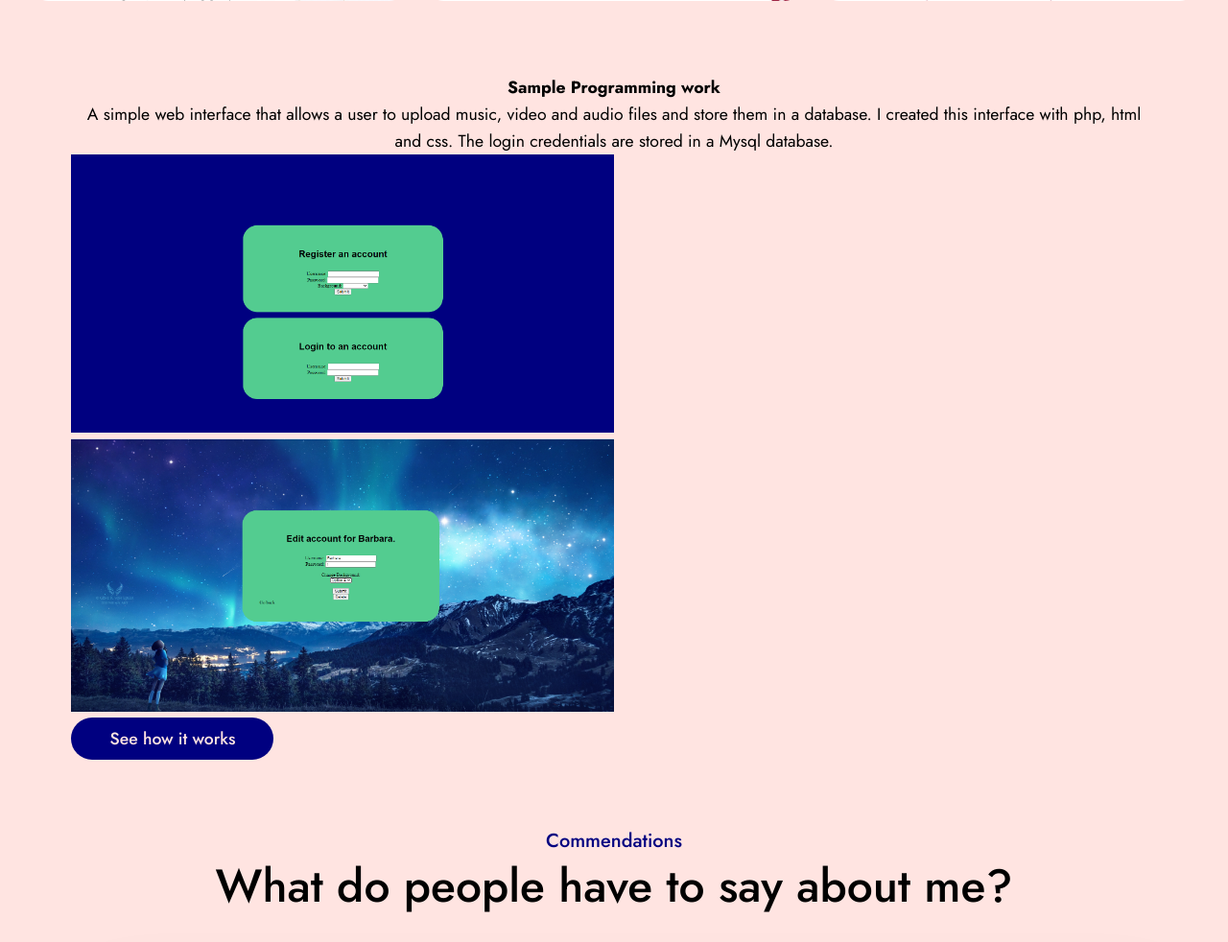
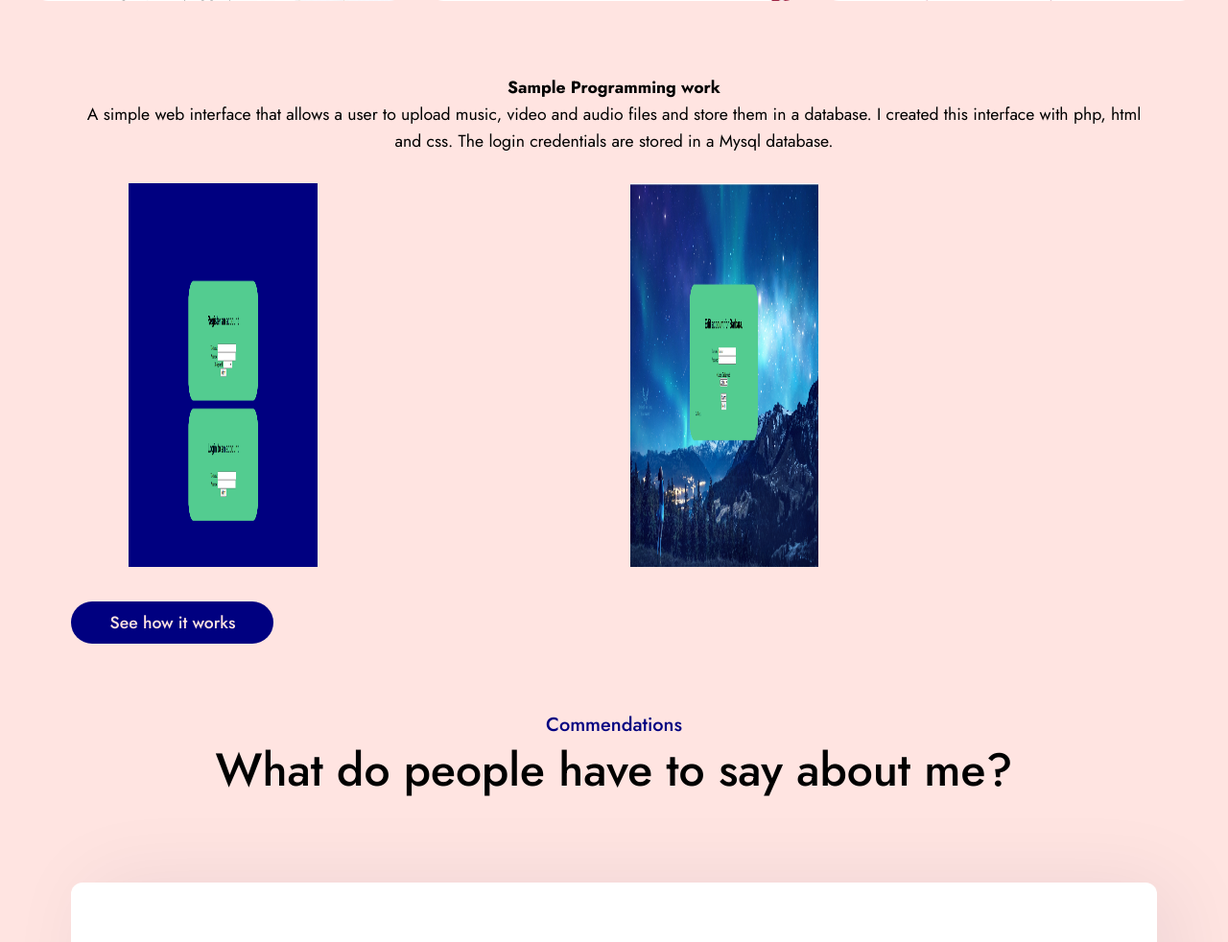
Before and after one commit to Barbie101/portfoliowebsite, a PHP site: page / in a window 1280 px wide. Shown: the part 2341-3323 px from the top of the page at 96% size. Run offline with PHP 8.4, Linux system fonts and the light colour scheme.

Commit message:
Update style.css

```diff
--- a/style.css
+++ b/style.css
@@ -181,6 +181,16 @@ header.sticky{
     width:50%;
     /*object-fit: cover;*/
 	align-items: center;
+}
+.work {
+	width: 40%;
+	float: left;
+	margin-left: 30px;
+	margin-right: 40px;
+	padding: 30px;
+}
+.work img {
+	height: 400px;
 }
 .items{
 	display: grid;
```
